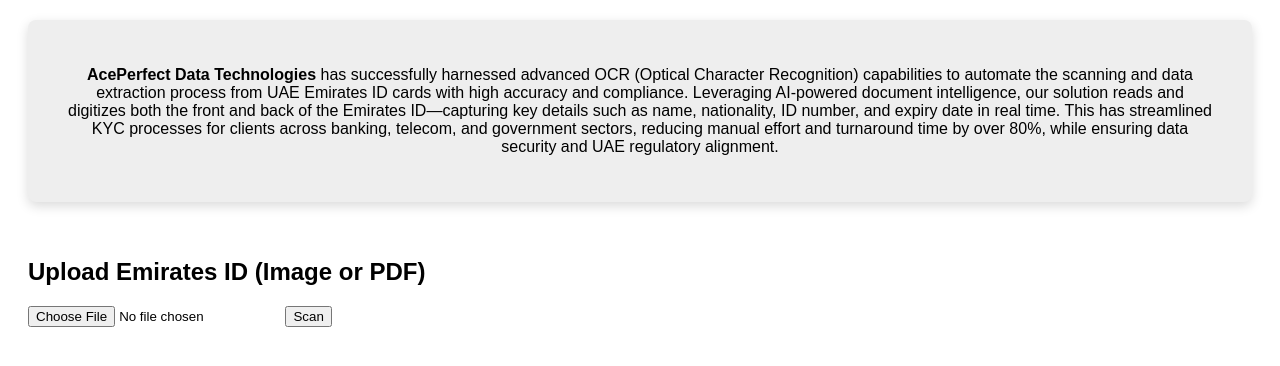
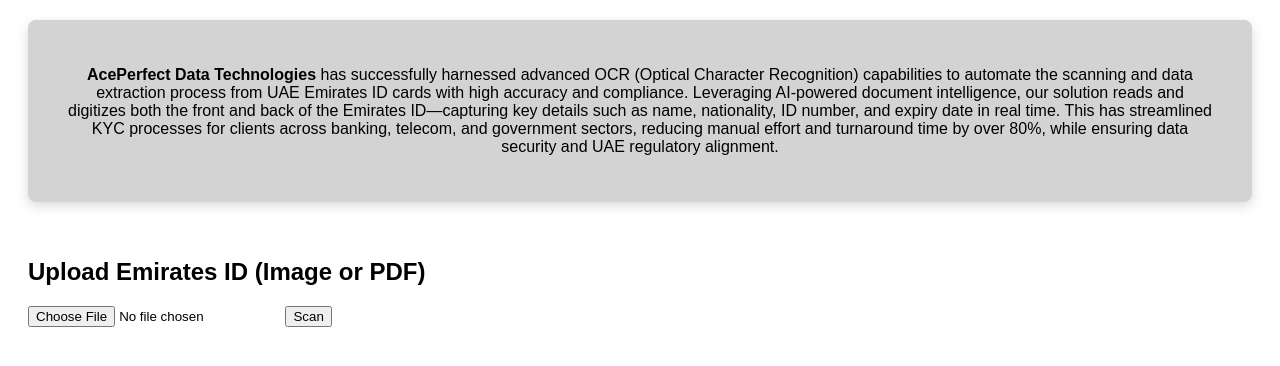
Before and after one commit to jayantkodwani/EmiratesID, a Flask app: page / in a window 1280 px wide. Shown: the part 138-504 px from the top of the page. Run offline with Flask 3, Linux system fonts and the light colour scheme.

Commit message:
Update index.html

```diff
--- a/templates/index.html
+++ b/templates/index.html
@@ -9,7 +9,7 @@
             padding: 20px;
              }
       .container {
-      background-color: #eeeeee;
+      background-color: #d3d3d3;
       border-radius: 8px;
       padding: 30px 40px;
       box-shadow: 0 4px 12px rgba(0, 0, 0, 0.15);
```
